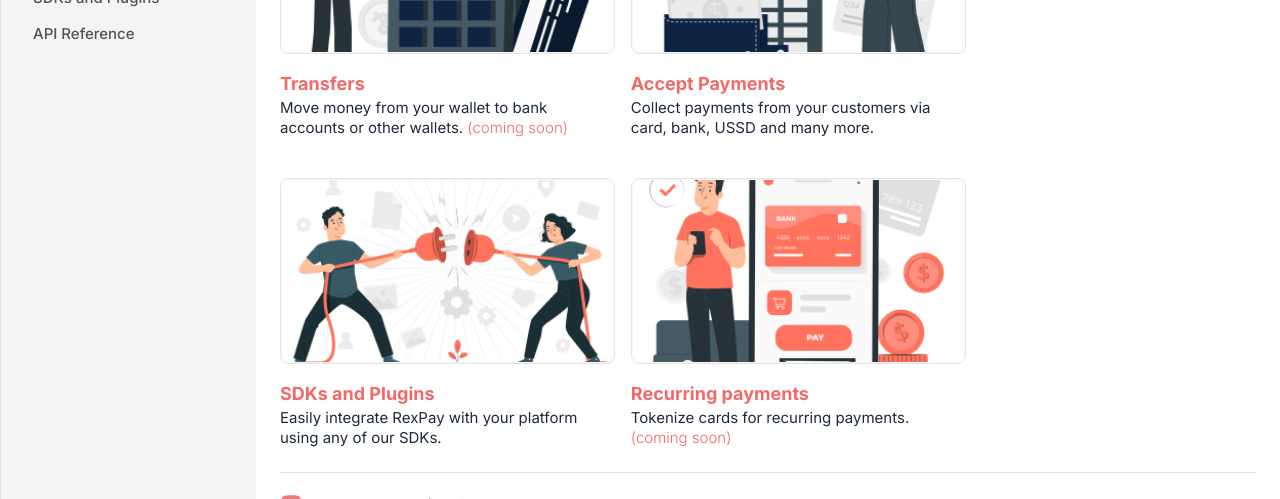
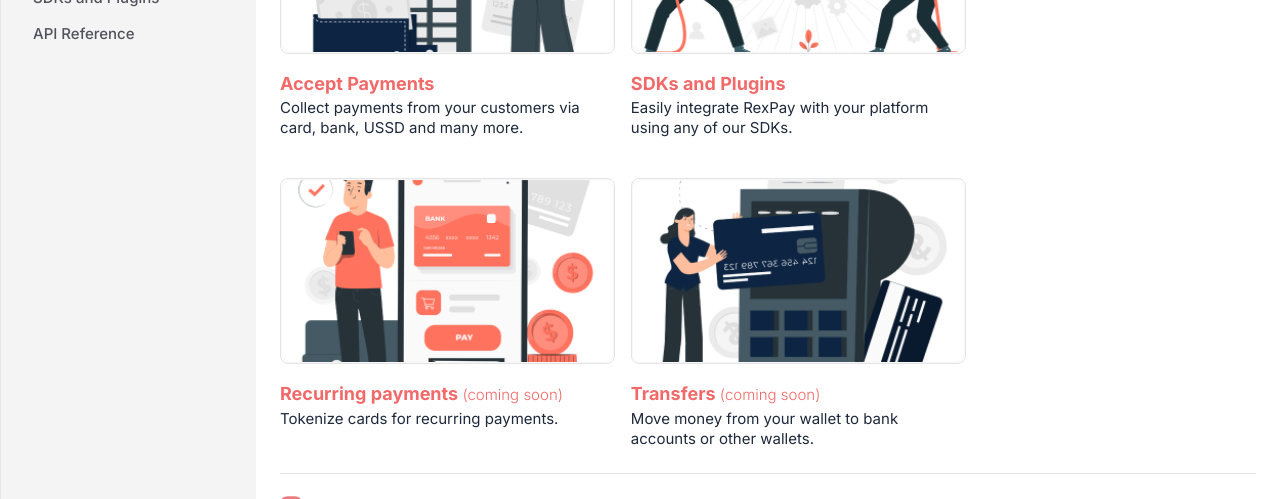
Before and after one commit to Hycient195/Rex-Pay-Docs, a Next.js app: page /docs in a window 1280 px wide. Shown: the part 288-787 px from the top of the page. Built offline with nearby package versions, Linux system fonts and the light colour scheme.

Commit message:
Move all Recurring payments and Transfers

```diff
--- a/src/app/_constants/homeConstants.ts
+++ b/src/app/_constants/homeConstants.ts
@@ -2,12 +2,6 @@ import sharedImages from "../../_SharedConstants/images";
 
 
 export const homeConstants = [
-  {
-    title: "Transfers",
-    subtitle: "Move money from your wallet to bank accounts or other wallets.",
-    image: sharedImages.home3,
-    href: ""
-  },
   {
     title: "Accept Payments",
     subtitle: "Collect payments from your customers via card, bank, USSD and many more.",
@@ -26,4 +20,10 @@ export const homeConstants = [
     image: sharedImages.home4,
     href: ""
   },
+  {
+    title: "Transfers",
+    subtitle: "Move money from your wallet to bank accounts or other wallets.",
+    image: sharedImages.home3,
+    href: ""
+  },
 ]
--- a/src/app/docs/page.tsx
+++ b/src/app/docs/page.tsx
@@ -15,13 +15,16 @@ export default function Home() {
                 <Image fill src={each.image} alt={each.title} />
               </figure>
               <div className="mt-4">
-                <h3 className="text-red-500/80 font-bold text-lg">{each.title}</h3>
-                <p className="text-slate-800">
-                  {each.subtitle} {
+                <h3 className="text-red-500/80 font-bold text-lg">
+                  {each.title} {
                     ['transfers', 'recurring payments'].includes(each.title.toLowerCase())
                       ? <small className="font-light text-red-500/80">(coming soon)</small>
                       : false
                   }
+                </h3>
+
+                <p className="text-slate-800">
+                  {each.subtitle}
                 </p>
               </div>
             </Link>
```
